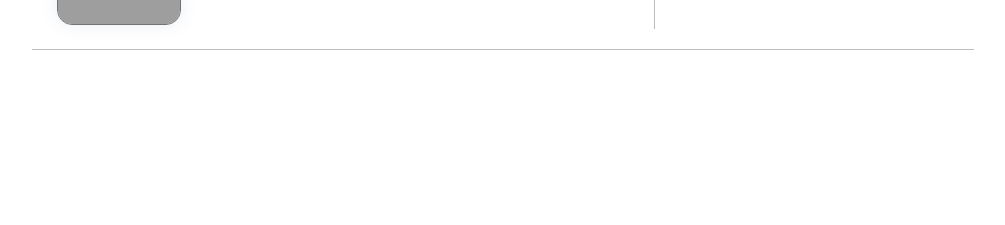
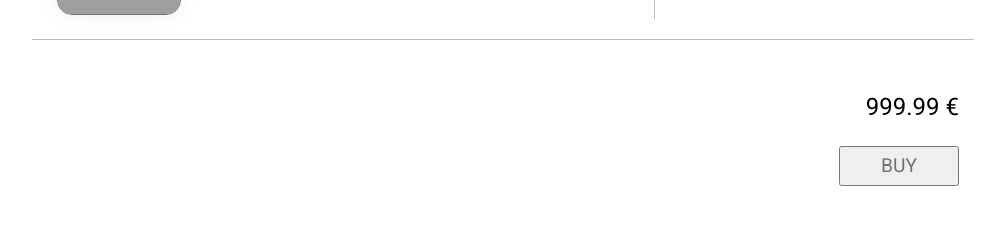
Before and after one commit to MarkSlavenko/cart-test-task, a React (Create React App) app in the folder client/: page /cart in a window 1280 px wide. Shown: the part 517-742 px from the top of the page, without its empty margins (137-1142 px from the left). Built offline with nearby package versions, Linux system fonts and the light colour scheme; grey boxes are pictures that could not be loaded.

Commit message:
Add totalPrice and buy button to Cart page

```diff
--- a/client/src/components/ProductsList/productList.scss
+++ b/client/src/components/ProductsList/productList.scss
@@ -2,5 +2,5 @@
   display: flex;
   flex-direction: column;
   align-items: center;
-  margin-top: 50px;
+  margin-top: 40px;
 }
--- /dev/null
+++ b/client/src/pages/Cart/cart.scss
@@ -0,0 +1,25 @@
+.cart-page {
+  display: flex;
+  flex-direction: column;
+  align-items: center;
+
+  .buy-div {
+    width: 80%;
+    margin-top: 30px;
+    margin-bottom: 30px;
+
+    p {
+      font-size: 1.5rem;
+    }
+
+    button {
+      width: 120px;
+      height: 40px;
+      cursor: pointer;
+      font-size: 1.2rem;
+      text-transform: uppercase;
+      font-weight: 300;
+      color: #717171;
+    }
+  }
+}
--- a/client/src/pages/Cart/index.js
+++ b/client/src/pages/Cart/index.js
@@ -1,6 +1,8 @@
 import React, { Component } from 'react';
 import { connect } from 'react-redux';
+import { Link } from 'react-router-dom';
 import ProductsList from '../../components/ProductsList';
+import './cart.scss'
 
 class Cart extends Component {
 
@@ -11,8 +13,13 @@ class Cart extends Component {
       <div className="cart-page container">
         <ProductsList
         products={cartItems}
-        totalPrice={totalPrice}
         />
+        <div className="buy-div text-right">
+          <p>{totalPrice.toFixed(2)} €</p>
+          <Link to='/shipping'>
+            <button>Buy</button>
+          </Link>
+        </div>
       </div>
     );
   }
--- a/client/src/reducers/index.js
+++ b/client/src/reducers/index.js
@@ -38,7 +38,7 @@ const productsExample = [
 
 export const initialState = {
   cartItems: productsExample,
-  totalPrice: 0,
+  totalPrice: 999.99,
 };
 
 export const Cart = (store = initialState, action) => {
```
